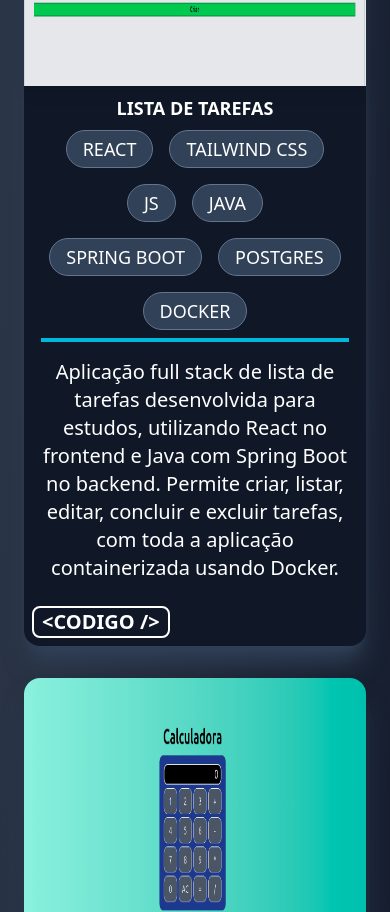
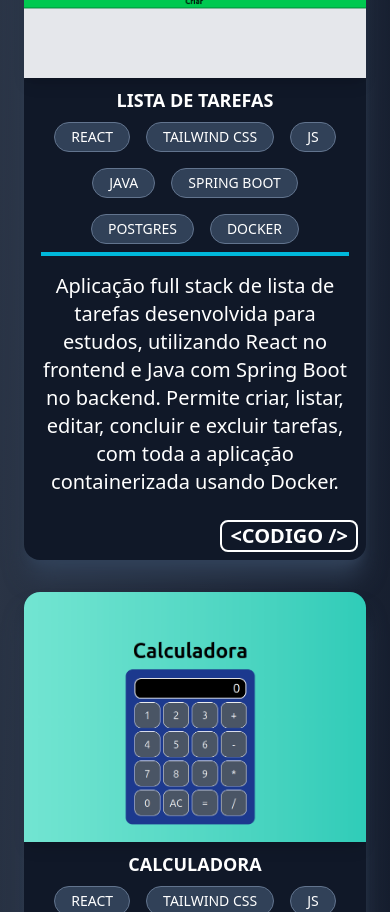
Before and after one commit to AntonioNeto18/Portifolio, a React (Vite) app in the folder frontend/: page / in a window 390 px wide. Shown: the part 3220-4132 px from the top of the page. Built offline with nearby package versions, Linux system fonts and the light colour scheme.

Commit message:
fix: arrumando responsividade

```diff
--- a/frontend/src/components/ProjetoCard.jsx
+++ b/frontend/src/components/ProjetoCard.jsx
@@ -12,7 +12,7 @@ const ProjetoCard = ({ titulo, descricao, deploy, git, tecnologias, image }) =>
 
         <img
           src={image}
-          className="w-full h-full object-fit object-center"
+          className="w-full h-full md:object-fit object-cover object-center"
           scrolling="no"
         />
       </div>
@@ -37,11 +37,12 @@ const ProjetoCard = ({ titulo, descricao, deploy, git, tecnologias, image }) =>
         {descricao}
       </p>
       <section
-        className={`flex ${deploy != null ? "justify-between" : "justify-start"} w-full p-2`}
+        className={`flex ${deploy != null ? "justify-between" : "justify-end"} w-full p-2`}
       >
         {deploy != null && (
           <a
           href={deploy}
+          onClick={(e) => e.stopPropagation()}
           target="_blank"
           className="cursor-pointer hover:bg-white hover:text-black transition-all duration-300 border-2 border-white text-xl text-white px-2 uppercase font-bold rounded-lg"
         >
@@ -50,6 +51,7 @@ const ProjetoCard = ({ titulo, descricao, deploy, git, tecnologias, image }) =>
         )}
         <a
           href={git}
+          onClick={(e) => e.stopPropagation()}
           target="_blank"
           className="cursor-pointer hover:bg-white hover:text-black transition-all duration-300 border-2 border-white text-xl text-white px-2 uppercase font-bold rounded-lg"
         >
--- a/frontend/src/components/TagTecnologia.jsx
+++ b/frontend/src/components/TagTecnologia.jsx
@@ -3,7 +3,7 @@ import React from 'react'
 const TagTecnologia = ({ tecnologia }) => {
   return (
     <div
-      className='text-white text-lg uppercase bg-slate-700 border border-slate-500 rounded-full w-fit h-fit px-4 py-1'
+      className='text-white text-sm uppercase bg-slate-700 border border-slate-500 rounded-full w-fit h-fit px-4 py-1'
     >
       {tecnologia}
     </div>
```
